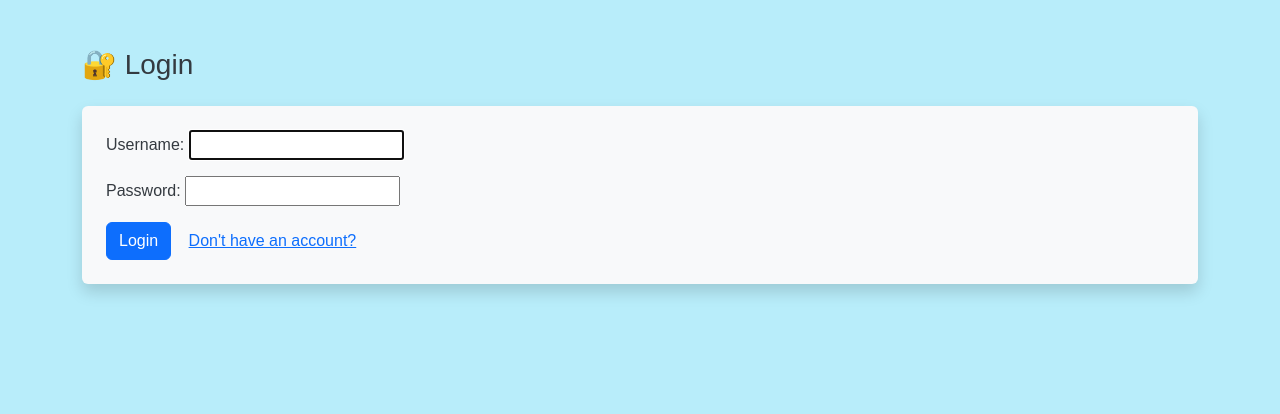
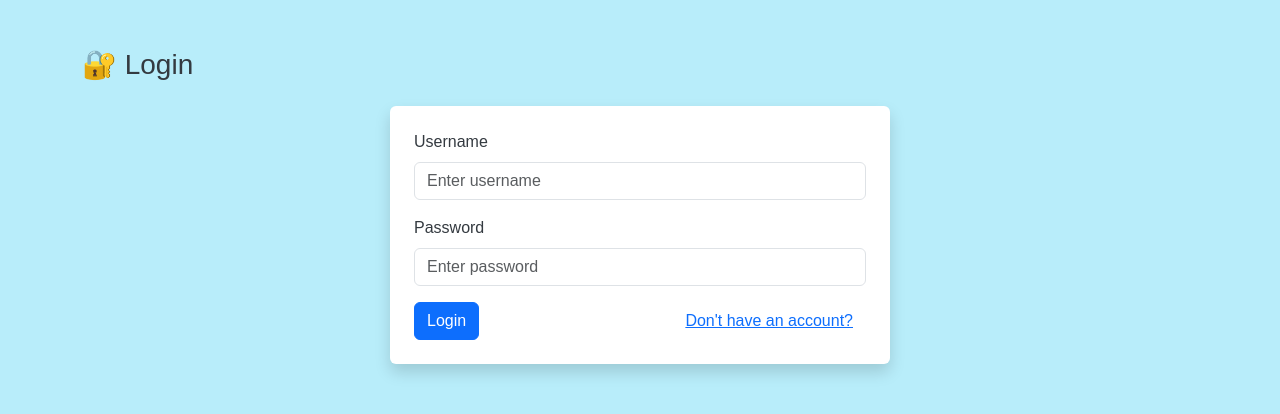
Before and after one commit to Kavana-DR/Task-Schedular-using-Django-and-MySQL, a Django app: page /login/ in a window 1280 px wide. Shown: the part 56-470 px from the top of the page. Run offline with Django 5.2, Linux system fonts and the light colour scheme.

Commit message:
login feature

```diff
--- a/project1/settings.py
+++ b/project1/settings.py
@@ -42,6 +42,8 @@ INSTALLED_APPS = [
     'django.contrib.messages',
     'django.contrib.staticfiles',
     'tasks',
+    "crispy_forms",
+    "crispy_bootstrap5",
 ]
 
 MIDDLEWARE = [
--- a/tasks/templates/tasks/login.html
+++ b/tasks/templates/tasks/login.html
@@ -4,10 +4,23 @@
 
 {% block content %}
 <h3 class="mb-4">🔐 Login</h3>
-<form method="post" class="shadow p-4 bg-light rounded">
+
+<form method="post" class="shadow p-4 bg-white rounded" style="max-width: 500px; margin:auto;" autocomplete="off">
     {% csrf_token %}
-    {{ form.as_p }}
-    <button class="btn btn-primary">Login</button>
-    <a href="{% url 'register' %}" class="btn btn-link">Don't have an account?</a>
+
+    <div class="form-group mb-3">
+        <label for="id_username" class="form-label">Username</label>
+        <input type="text" name="username" id="id_username" class="form-control" placeholder="Enter username" value="" autocomplete="off" required>
+    </div>
+
+    <div class="form-group mb-3">
+        <label for="id_password" class="form-label">Password</label>
+        <input type="password" name="password" id="id_password" class="form-control" placeholder="Enter password" value="" autocomplete="new-password" required>
+    </div>
+
+    <div class="d-flex justify-content-between align-items-center">
+        <button type="submit" class="btn btn-primary">Login</button>
+        <a href="{% url 'register' %}" class="btn btn-link">Don't have an account?</a>
+    </div>
 </form>
 {% endblock %}
```
